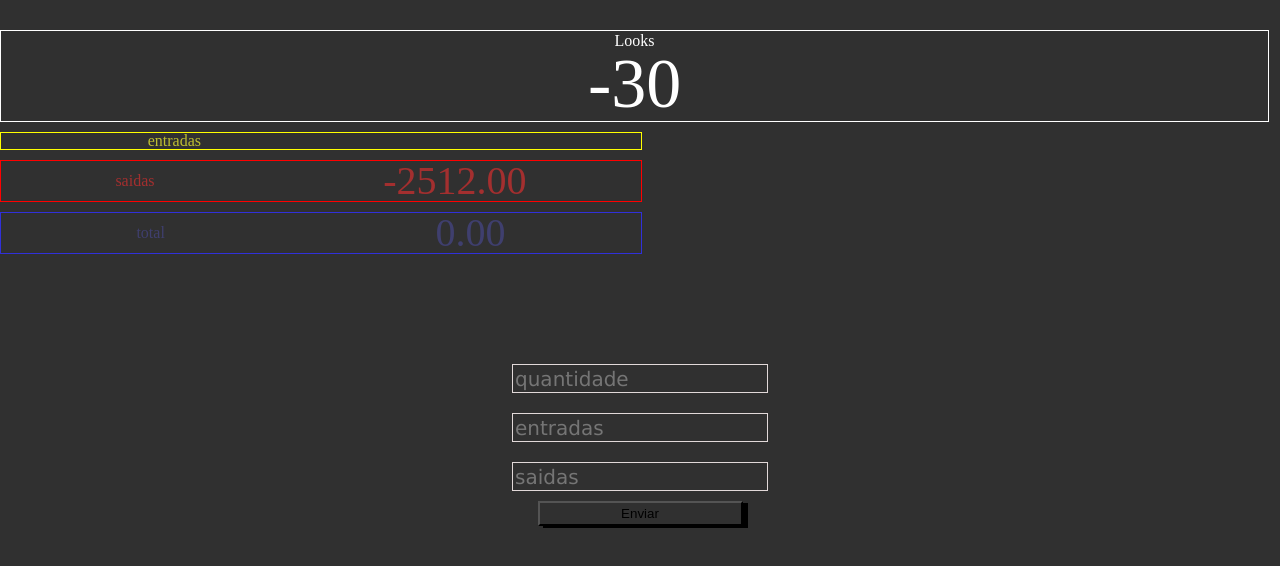
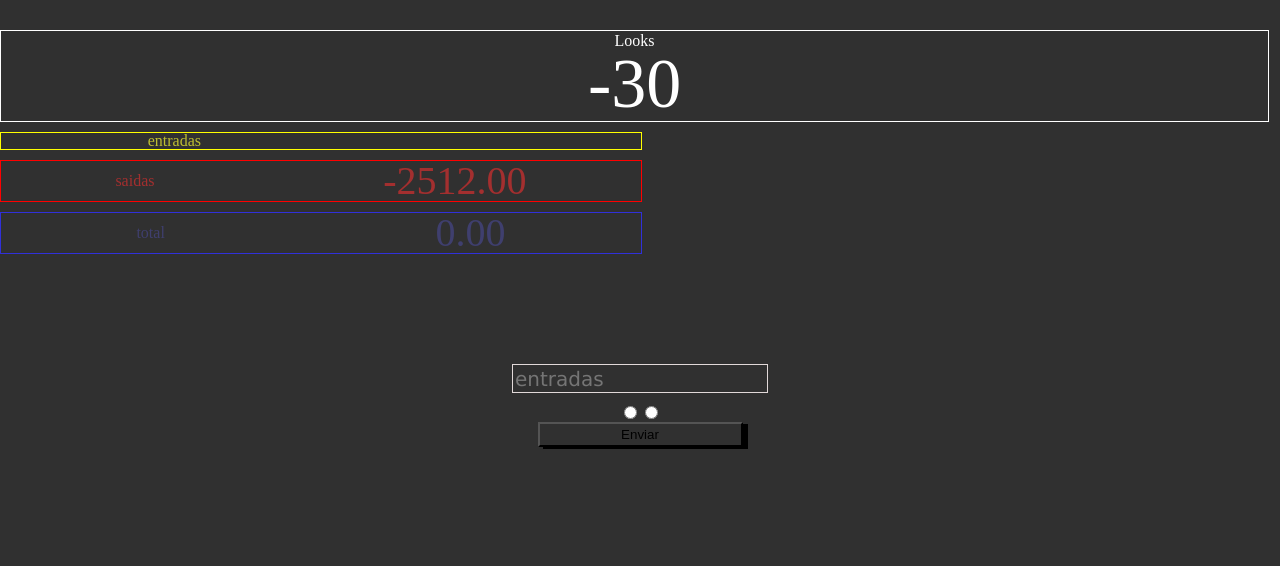
Before and after one commit to DiegoTolotto/PlanilhaDeMetas, a React (Create React App) app: page / in a window 1280 px wide. Shown: the top 566 px of the page. Built offline with nearby package versions, Linux system fonts and the light colour scheme.

Commit message:
Mudando os inputs para mandarem apenas um resultado por vez

```diff
--- a/src/LooksForm/index.js
+++ b/src/LooksForm/index.js
@@ -4,7 +4,7 @@ import './styles.css';
 
 export const LooksForm = ({ handleAdd, listaLook, setListaLook }) => {
     const [entradas, setEntradas] = useState("");
-    const [pagamento, setPagamento] = useState("");
+    const [sSaida, setSaida] = useState(false);
     const [looks, setLooks] = useState("");
 
     const generateID = () => Math.round(Math.random() * 1000);
@@ -14,8 +14,7 @@ export const LooksForm = ({ handleAdd, listaLook, setListaLook }) => {
         const transacoes = {
             id: generateID(),
             entradas: entradas,
-            pagamentos: pagamento,
-            quantidade: looks,
+            pagamentos: sSaida,
         };
 
 
@@ -23,22 +22,22 @@ export const LooksForm = ({ handleAdd, listaLook, setListaLook }) => {
         handleAdd(transacoes);
 
         setEntradas("");
-        setPagamento("");
-        setLooks("");
+        // setPagamento("");
+        // setLooks("");
     }
 
 
     return (
         <>
             <div className="containerForm">
-                <div className="form">
+                {/* <div className="form">
                     <input
                         placeholder="quantidade"
                         className="input"
                         value={looks}
                         type="number"
                         onChange={(e) => setLooks(e.target.value)}></input>
-                </div>
+                </div> */}
                 <div className="form">
                     <input
                         placeholder="entradas"
@@ -49,16 +48,16 @@ export const LooksForm = ({ handleAdd, listaLook, setListaLook }) => {
                     </input>
                 </div>
 
-                <div className="form">
+                <div>
                     <input
-                        placeholder="saidas"
-                        className="input"
-                        value={pagamento}
-                        type="number"
-                        onChange={(e) => setPagamento(e.target.value)}></input>
+                        type="radio"
+                        id="rEntrada"
+                        onChange={() => setSaida(!sSaida)}></input>
+                    <input
+                        type="radio"
+                        id="rSaida"
+                        onChange={() => setSaida(!sSaida)}></input>
                 </div>
-
-
 
                 <button className="btn" onClick={handleSave}>Enviar</button>
 
```
